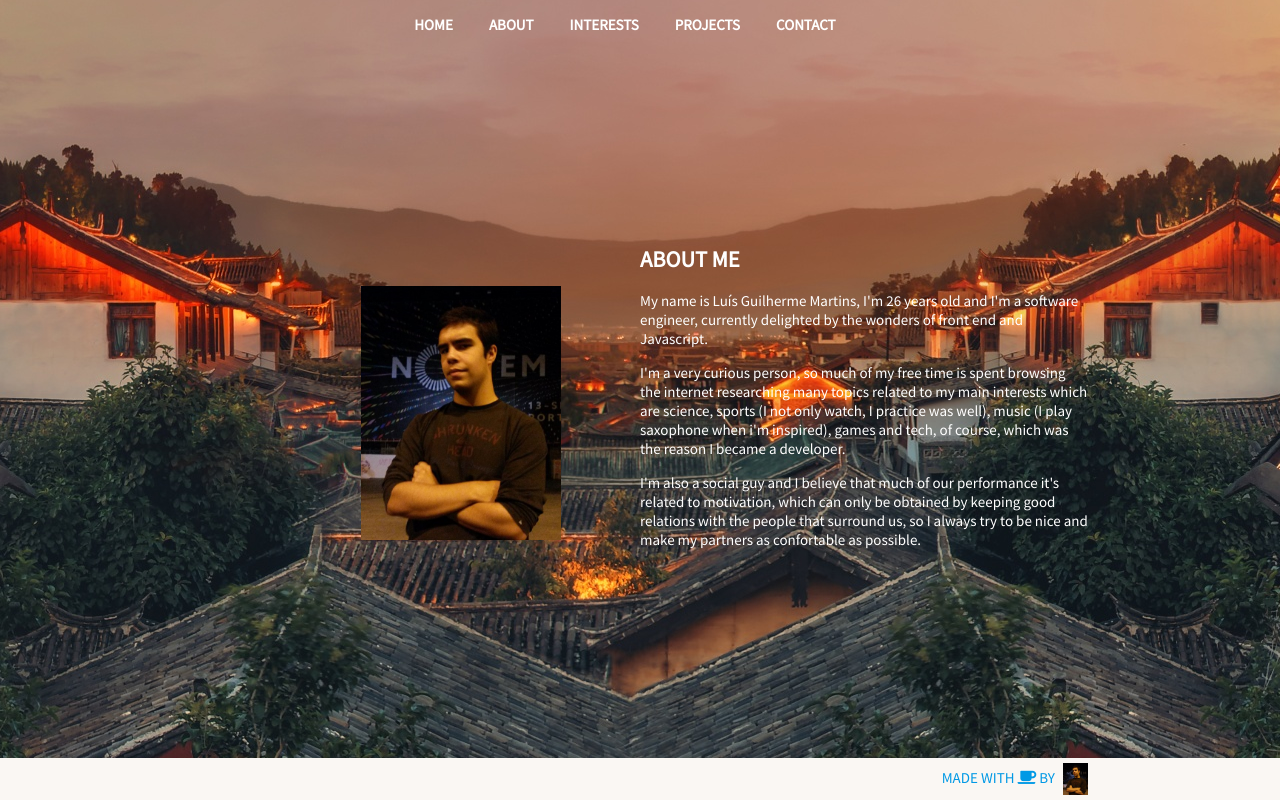
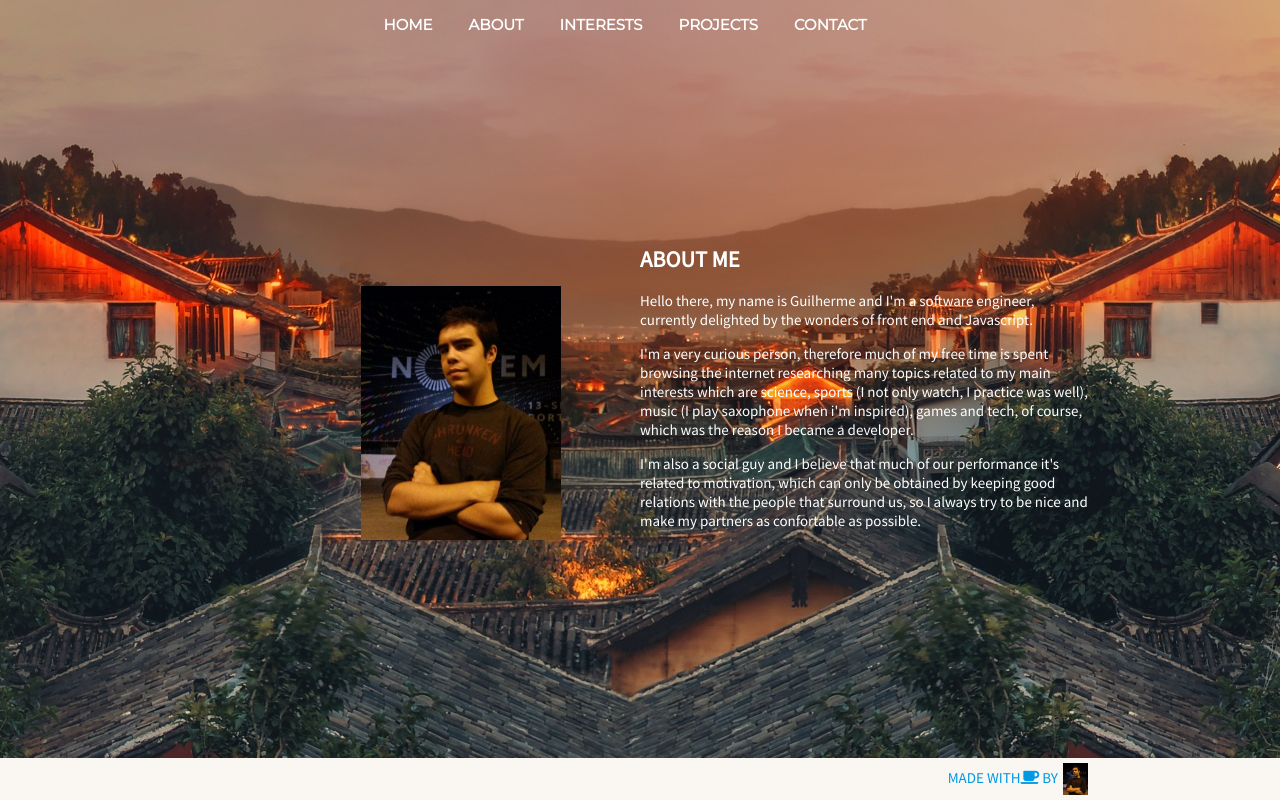
Before and after one commit to GuilhermeSCP/guilhermescp.github.io, a React app: page /about in a window 1280 px wide. Built offline with nearby package versions, Linux system fonts and the light colour scheme.

Commit message:
Die Meister

```diff
--- a/css/styles.css
+++ b/css/styles.css
@@ -7,7 +7,7 @@ html {
 body {
   height: 100vh;
   margin: 0;
-    background: url('/img/4.jpg') no-repeat fixed center;
+  background: url("/img/4.jpg") no-repeat fixed center;
 }
 #nav {
   text-transform: uppercase;
@@ -20,20 +20,21 @@ body {
   font-weight: 600;
   color: white;
   padding: 0.2rem;
+  font-family: Montserrat;
 }
 #topbar > a:hover {
   background-color: white;
   color: #0099e5;
   border-radius: 2px;
 }
-#home{
+#home {
   padding-top: 15%;
 }
 footer {
   position: absolute;
   bottom: 0;
   width: 100%;
-    background-color: #FAF7F3;
+  background-color: #faf7f3;
   color: #0099e5;
 }
 #footer {
@@ -42,7 +43,7 @@ footer {
   text-align: right;
   margin: auto;
 }
-#footer>img {
+#footer > img {
   width: 25px;
   vertical-align: middle;
   padding-left: 5px;
@@ -51,7 +52,8 @@ footer {
   padding-top: 15%;
   display: flex;
 }
-#header_title {}
+#header_title {
+}
 #title_name > h1 {
   font-size: 3rem;
   text-transform: uppercase;
@@ -89,13 +91,13 @@ i.fa-linkedin {
   color: #007bb5;
 }
 i.fa-skype {
-    color: #12A5F4;
+  color: #12a5f4;
 }
 i.fa-github {
   color: #4183c4;
 }
-i.fa-bitbucket {
-    color: #205081;
+i.fa-medium {
+  color: #02bf75;
 }
 #header_button {
   padding-top: 2rem;
@@ -126,7 +128,7 @@ i.fa-bitbucket {
   padding-left: 10%;
   box-sizing: border-box;
 }
-#about_pic>img {
+#about_pic > img {
   width: 200px;
 }
 #about_text {
--- a/src/components/about.jsx
+++ b/src/components/about.jsx
@@ -1,24 +1,20 @@
 import React from 'react';
 
-function calcAge(dateString) {
-    const birthday = +new Date(dateString);
-    return ~~((Date.now() - birthday) / (31557600000));
-}
-
 const About = () => (
-    <div className = "content_section" id = "about">
+  <div className="content_section" id="about">
     <div id="about_pic">
-            <img src="../../img/gui.jpg" />
+      <img src="../../img/gui.jpg" alt="gui" />
     </div>
     <div id="about_content">
       <h2> About Me </h2>
       <div>
         <p className="about_text">
-                {`My name is Luís Guilherme Martins, I'm ${calcAge("1992-10-07")} years old and I'm
-                a software engineer, currently delighted by the wonders of front end and Javascript.`}
+          {
+            "Hello there, my name is Guilherme and I'm a software engineer, currently delighted by the wonders of front end and Javascript."
+          }
         </p>
         <p className="about_text">
-                {`I'm a very curious person, so much of my free time is spent browsing the internet
+          {`I'm a very curious person, therefore much of my free time is spent browsing the internet
                 researching many topics related to my main interests which are science, sports (I not
                 only watch, I practice was well), music (I play saxophone when i'm inspired), games
                 and tech, of course, which was the reason I became a developer.`}
--- a/src/components/app.jsx
+++ b/src/components/app.jsx
@@ -1,12 +1,11 @@
 import React from 'react';
-import { Link } from 'react-router-dom'
-import { Switch, Route } from 'react-router-dom'
+import { Link, Switch, Route } from 'react-router-dom';
 
-import Home from './home.jsx';
-import About from './about.jsx';
-import Interests from './interests.jsx';
-import Projects from './projects.jsx';
-import Contact from './contact.jsx';
+import Home from './home';
+import About from './about';
+import Interests from './interests';
+import Projects from './projects';
+import Contact from './contact';
 
 export default () => (
   <div id="nav">
@@ -18,14 +17,19 @@ export default () => (
       <Link to="contact">Contact</Link>
     </div>
     <Switch>
-            <Route exact path='/' component={Home}/>
-            <Route path='/about' component={About}/>
-            <Route path='/interests' component={Interests}/>
-            <Route path='/projects' component={Projects}/>
-            <Route path='/contact' component={Contact}/>
+      <Route exact path="/" component={Home} />
+      <Route path="/about" component={About} />
+      <Route path="/interests" component={Interests} />
+      <Route path="/projects" component={Projects} />
+      <Route path="/contact" component={Contact} />
     </Switch>
     <footer>
-        <div id="footer">Made with <i className="fa fa-coffee"></i> by <img src="../img/gui.jpg" title="olá" /></div>
+      <div id="footer">
+        {'Made with'}
+        <i className="fa fa-coffee" />
+        {' by'}
+        <img src="../img/gui.jpg" title="olá" alt="gui" />
+      </div>
     </footer>
   </div>
 );
--- a/src/components/home.jsx
+++ b/src/components/home.jsx
@@ -1,22 +1,34 @@
 import React from 'react';
-import { Link } from 'react-router-dom'
+import { Link } from 'react-router-dom';
 
 const Home = () => (
   <div id="home">
     <div id="header_title">
-            <div id="title_name"><h1>Luís Guilherme Martins</h1></div>
+      <div id="title_name">
+        <h1>Luís Guilherme Martins</h1>
+      </div>
       <div id="title_job"> Front end Engineer</div>
     </div>
     <div id="header_social">
-            <a href="mailto:luisgmartins@sapo.pt" className="social_link"><i className="far fa-envelope"></i></a>
-            <a href="https://pt.linkedin.com/in/guilhermescp" className="social_link"><i className="fab fa-linkedin"></i></a>
-            <a href="https://github.com/GuilhermeSCP/" className="social_link"><i className="fab fa-github"></i></a>
-            <a href="https://bitbucket.org/GuilhermeSCP/" className="social_link"><i className="fab fa-bitbucket"></i></a>
-            <a href="skype:luisguilherme.martins" className="social_link"><i className="fab fa-skype"></i></a>
+      <a href="mailto:luisgmartins@sapo.pt" className="social_link">
+        <i className="far fa-envelope" />
+      </a>
+      <a href="https://pt.linkedin.com/in/guilhermescp" className="social_link">
+        <i className="fab fa-linkedin" />
+      </a>
+      <a href="https://github.com/GuilhermeSCP/" className="social_link">
+        <i className="fab fa-github" />
+      </a>
+      <a href="https://medium.com/@GuilhermeSCP" className="social_link">
+        <i className="fab fa-medium" />
+      </a>
+      <a href="skype:luisguilherme.martins" className="social_link">
+        <i className="fab fa-skype" />
+      </a>
     </div>
     <div id="header_button">
       <Link to="about">
-                <button>Find out more</button>
+        <button type="button">Find out more</button>
       </Link>
     </div>
   </div>
--- a/src/components/interests.jsx
+++ b/src/components/interests.jsx
@@ -1,5 +1,5 @@
 import React from 'react';
 
-const Interests = () => <h3>Under construction boy!</h3>;
+const Interests = () => <h3>Under construction dear fellow!</h3>;
 
 export default Interests;
--- a/src/index.html
+++ b/src/index.html
@@ -1,13 +1,20 @@
 <!DOCTYPE html>
 <html lang="en">
-<head>
-    <meta charset="utf-8">
+  <head>
+    <meta charset="utf-8" />
     <title>Luis Guilherme Martins</title>
-    <link rel="stylesheet" href="https://use.fontawesome.com/releases/v5.6.3/css/all.css" integrity="sha384-UHRtZLI+pbxtHCWp1t77Bi1L4ZtiqrqD80Kn4Z8NTSRyMA2Fd33n5dQ8lWUE00s/" crossorigin="anonymous">
-    <link href="https://fonts.googleapis.com/css?family=Montserrat|Source+Sans+Pro" rel="stylesheet">
-</head>
-<body>
-    <div id="app">
-    </div>
-</body>
+    <link
+      rel="stylesheet"
+      href="https://use.fontawesome.com/releases/v5.6.3/css/all.css"
+      integrity="sha384-UHRtZLI+pbxtHCWp1t77Bi1L4ZtiqrqD80Kn4Z8NTSRyMA2Fd33n5dQ8lWUE00s/"
+      crossorigin="anonymous"
+    />
+    <link
+      href="https://fonts.googleapis.com/css?family=Montserrat|Source+Sans+Pro"
+      rel="stylesheet"
+    />
+  </head>
+  <body>
+    <div id="app"></div>
+  </body>
 </html>
--- a/src/index.js
+++ /dev/null
@@ -1,11 +0,0 @@
-import React from 'react';
-import { BrowserRouter } from 'react-router-dom'
-import ReactDOM from "react-dom";
-import App from "./components/app.jsx";
-import styles from "../css/styles.css";
-
-ReactDOM.render((
-    <BrowserRouter>
-      <App />
-    </BrowserRouter>
-), document.getElementById('app'));
--- /dev/null
+++ b/src/index.jsx
@@ -0,0 +1,12 @@
+import React from 'react';
+import { BrowserRouter } from 'react-router-dom';
+import ReactDOM from 'react-dom';
+import App from './components/app';
+import '../css/styles.css';
+
+ReactDOM.render(
+  <BrowserRouter>
+    <App />
+  </BrowserRouter>,
+  document.getElementById('app'),
+);
--- a/webpack.config.js
+++ b/webpack.config.js
@@ -1,40 +1,41 @@
-const HtmlWebPackPlugin = require("html-webpack-plugin");
-const MiniCssExtractPlugin = require("mini-css-extract-plugin");
-const path = require('path');
+const HtmlWebPackPlugin = require('html-webpack-plugin');
+const MiniCssExtractPlugin = require('mini-css-extract-plugin');
 
 module.exports = {
+  entry: './src/index.jsx',
   module: {
     rules: [
       {
-        test: /\.(js|jsx)$/,
+        test: /\.js(x)?$/,
         exclude: /node_modules/,
+        resolve: { extensions: ['.js', '.jsx'] },
         use: {
-          loader: "babel-loader"
-        }
+          loader: 'babel-loader',
+        },
       },
       {
         test: /\.html$/,
         use: [
           {
-            loader: "html-loader",
-            options: { minimize: true }
-          }
-        ]
+            loader: 'html-loader',
+            options: { minimize: true },
+          },
+        ],
       },
       {
         test: /\.css$/,
-        use: [MiniCssExtractPlugin.loader, "css-loader"]
-      }
-    ]
+        use: [MiniCssExtractPlugin.loader, 'css-loader'],
+      },
+    ],
   },
   plugins: [
     new HtmlWebPackPlugin({
-      template: "./src/index.html",
-      filename: "./index.html"
+      template: './src/index.html',
+      filename: './index.html',
     }),
     new MiniCssExtractPlugin({
-      filename: "[name].css",
-      chunkFilename: "[id].css"
-    })
-  ]
+      filename: '[name].css',
+      chunkFilename: '[id].css',
+    }),
+  ],
 };
```
Also changed, not shown: package.json (+7 -0 lines), src/components/contact.jsx (line endings or trailing spaces), src/components/projects.jsx (line endings or trailing spaces), 2 other files (tests, documents, lock files or other folders). Lines whose indentation alone changed are shown as unchanged.
